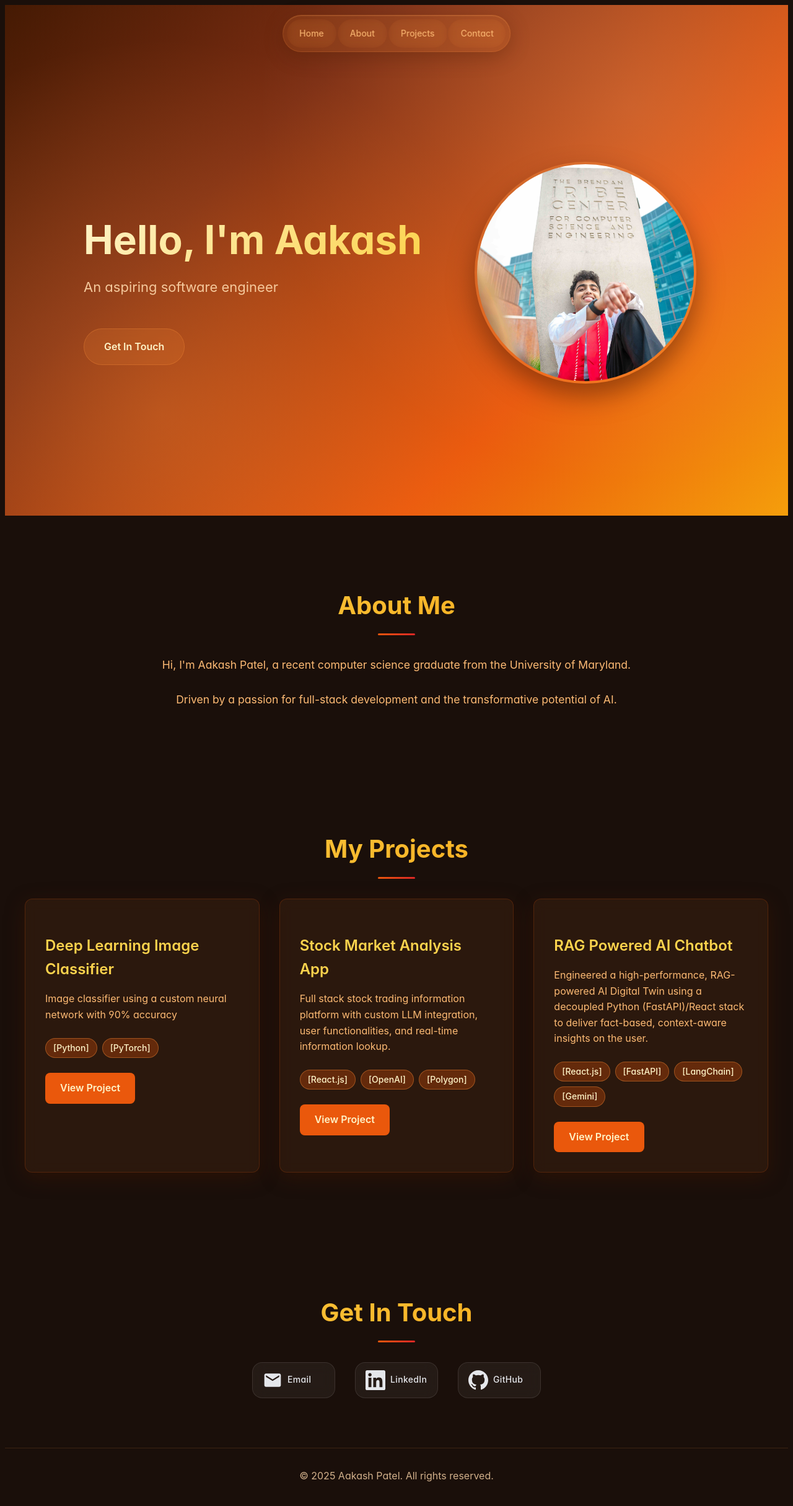
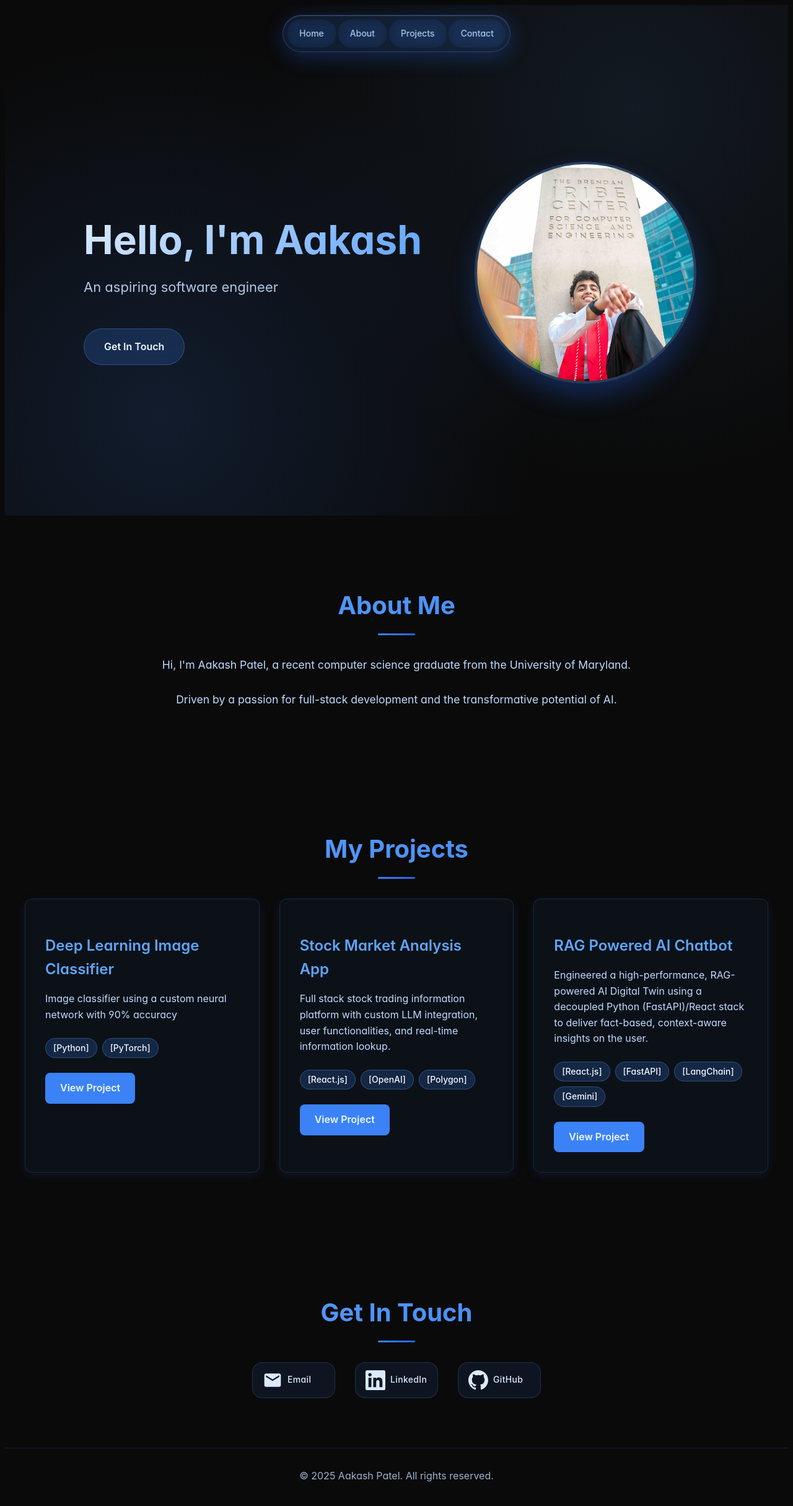
Before and after one commit to aakashPatel123345/Portfolio, a React (Vite) app: page / in a window 1280 px wide. Shown: the top 2430 px of the page at 62% size. Built offline with nearby package versions, Linux system fonts and the light colour scheme.

Commit message:
changing to blue theme

```diff
--- a/src/styles/components/about.css
+++ b/src/styles/components/about.css
@@ -1,8 +1,8 @@
-/* About section styles - Sunset Theme */
+/* About section styles - Dark Blue Theme */
 
 .about {
   padding: 5rem 0;
-  background-color: #1a0f0a;
+  background-color: #0a0a0a;
 }
 
 .about-container {
@@ -20,7 +20,7 @@
 .about-text {
   font-size: 1.1rem;
   line-height: 1.8;
-  color: #fdba74;
+  color: #bfdbfe;
   margin-bottom: 1.5rem;
 }
 
--- a/src/styles/components/contact.css
+++ b/src/styles/components/contact.css
@@ -1,8 +1,8 @@
-/* Minimal Contact section styles */
+/* Minimal Contact section styles - Dark Blue Theme */
 
 .contact {
   padding: 5rem 0;
-  background-color: #1a0f0a;
+  background-color: #0a0a0a;
 }
 
 .contact-container {
@@ -19,7 +19,7 @@
 
 .contact-description {
   font-size: 1.125rem;
-  color: #cbd5e1;
+  color: #bfdbfe;
   margin-bottom: 3rem;
   line-height: 1.6;
 }
@@ -37,12 +37,12 @@
   align-items: center;
   gap: 0.50em;
   padding: 0.75rem 1rem;
-  background: rgba(255, 255, 255, 0.05);
+  background: rgba(59, 130, 246, 0.1);
   backdrop-filter: blur(10px);
-  border: 1px solid rgba(255, 255, 255, 0.1);
+  border: 1px solid rgba(96, 165, 250, 0.2);
   border-radius: 1rem;
   text-decoration: none;
-  color: #e5e7eb;
+  color: #dbeafe;
   transition: all 0.3s cubic-bezier(0.4, 0, 0.2, 1);
   min-width: 100px;
   position: relative;
@@ -56,7 +56,7 @@
   left: -100%;
   width: 100%;
   height: 100%;
-  background: linear-gradient(90deg, transparent, rgba(255, 255, 255, 0.1), transparent);
+  background: linear-gradient(90deg, transparent, rgba(96, 165, 250, 0.2), transparent);
   transition: left 0.5s ease;
 }
 
@@ -66,9 +66,9 @@
 
 .contact-button:hover {
   transform: translateY(-4px);
-  background: rgba(255, 255, 255, 0.08);
-  border-color: rgba(255, 255, 255, 0.15);
-  box-shadow: 0 10px 25px rgba(0, 0, 0, 0.3);
+  background: rgba(59, 130, 246, 0.15);
+  border-color: rgba(96, 165, 250, 0.3);
+  box-shadow: 0 10px 25px rgba(37, 99, 235, 0.3);
 }
 
 .contact-icon {
@@ -89,18 +89,18 @@
 
 /* Individual button colors */
 .email-button:hover {
-  color: #f59e0b;
-  border-color: rgba(245, 158, 11, 0.3);
+  color: #60a5fa;
+  border-color: rgba(96, 165, 250, 0.4);
 }
 
 .linkedin-button:hover {
-  color: #f59e0b;
-  border-color: rgba(245, 158, 11, 0.3);
+  color: #60a5fa;
+  border-color: rgba(96, 165, 250, 0.4);
 }
 
 .github-button:hover {
-  color: #f59e0b;
-  border-color: rgba(245, 158, 11, 0.3);
+  color: #60a5fa;
+  border-color: rgba(96, 165, 250, 0.4);
 }
 
 /* Mobile responsive */
--- a/src/styles/components/footer.css
+++ b/src/styles/components/footer.css
@@ -1,9 +1,9 @@
-/* Footer styles - Sunset Theme */
+/* Footer styles - Dark Blue Theme */
 
 .footer {
-  background-color: #1a0f0a;
-  border-top: 1px solid rgba(251, 146, 60, 0.15);
-  color: #fed7aa;
+  background-color: #0a0a0a;
+  border-top: 1px solid rgba(96, 165, 250, 0.15);
+  color: #bfdbfe;
   padding: 2rem 0;
 }
 
--- a/src/styles/components/hero.css
+++ b/src/styles/components/hero.css
@@ -1,8 +1,8 @@
-/* Sophisticated Hero section styles - Sunset Theme */
+/* Sophisticated Hero section styles - Dark Blue Theme */
 
 .hero {
-  background: linear-gradient(135deg, #451a03 0%, #7c2d12 30%, #ea580c 70%, #f59e0b 100%);
-  color: #fef3c7;
+  background-color: #0a0a0a;
+  color: #dbeafe;
   padding: 6rem 0 3rem;
   min-height: 85vh;
   display: flex;
@@ -19,8 +19,8 @@
   right: 0;
   bottom: 0;
   background:
-    radial-gradient(circle at 20% 80%, rgba(251, 146, 60, 0.3) 0%, transparent 50%),
-    radial-gradient(circle at 80% 20%, rgba(255, 237, 213, 0.15) 0%, transparent 50%);
+    radial-gradient(circle at 20% 80%, rgba(59, 130, 246, 0.15) 0%, transparent 50%),
+    radial-gradient(circle at 80% 20%, rgba(96, 165, 250, 0.1) 0%, transparent 50%);
   pointer-events: none;
 }
 
@@ -48,7 +48,7 @@
   font-weight: 700;
   margin-bottom: 1.5rem;
   line-height: 1.1;
-  background: linear-gradient(135deg, #fef3c7 0%, #fcd34d 100%);
+  background: linear-gradient(135deg, #dbeafe 0%, #60a5fa 100%);
   -webkit-background-clip: text;
   -webkit-text-fill-color: transparent;
   background-clip: text;
@@ -59,27 +59,27 @@
   margin-bottom: 3rem;
   opacity: 0.9;
   line-height: 1.6;
-  color: #fed7aa;
+  color: #bfdbfe;
 }
 
 .hero-cta {
   display: inline-flex;
   align-items: center;
-  background: rgba(251, 146, 60, 0.15);
-  color: #fef3c7;
+  background: rgba(59, 130, 246, 0.2);
+  color: #eff6ff;
   padding: 1rem 2rem;
   border-radius: 50px;
   font-weight: 600;
   text-decoration: none;
   transition: all 0.4s cubic-bezier(0.4, 0, 0.2, 1);
   backdrop-filter: blur(10px);
-  border: 1px solid rgba(251, 146, 60, 0.3);
+  border: 1px solid rgba(96, 165, 250, 0.3);
 }
 
 .hero-cta:hover {
   transform: translateY(-3px);
-  background: rgba(251, 146, 60, 0.25);
-  box-shadow: 0 20px 40px rgba(124, 45, 18, 0.4);
+  background: rgba(59, 130, 246, 0.3);
+  box-shadow: 0 20px 40px rgba(37, 99, 235, 0.4);
 }
 
 .hero-image {
@@ -100,14 +100,14 @@
   left: 0;
   right: 0;
   bottom: 0;
-  background: rgba(69, 26, 3, 0.8);
+  background: rgba(37, 99, 235, 0.8);
   display: flex;
   align-items: center;
   justify-content: center;
   border-radius: 50%;
   opacity: 0;
   transition: opacity 0.3s ease;
-  color: #fcd34d;
+  color: #dbeafe;
   font-size: 0.875rem;
   font-weight: 500;
 }
@@ -121,18 +121,18 @@
   height: 350px;
   border-radius: 50%;
   object-fit: cover;
-  border: 4px solid rgba(251, 146, 60, 0.3);
+  border: 4px solid rgba(96, 165, 250, 0.3);
   box-shadow:
-    0 20px 40px rgba(69, 26, 3, 0.5),
-    inset 0 0 0 1px rgba(253, 186, 116, 0.2);
+    0 20px 40px rgba(37, 99, 235, 0.3),
+    inset 0 0 0 1px rgba(191, 219, 254, 0.2);
   transition: all 0.4s ease;
 }
 
 .profile-image:hover {
   transform: scale(1.05);
   box-shadow:
-    0 30px 60px rgba(69, 26, 3, 0.6),
-    inset 0 0 0 1px rgba(253, 186, 116, 0.3);
+    0 30px 60px rgba(37, 99, 235, 0.5),
+    inset 0 0 0 1px rgba(191, 219, 254, 0.3);
 }
 
 /* Mobile responsive */
--- a/src/styles/components/navbar.css
+++ b/src/styles/components/navbar.css
@@ -1,4 +1,4 @@
-/* Pill-shaped navigation component styles - Sunset Theme */
+/* Pill-shaped navigation component styles - Dark Blue Theme */
 
 .navbar {
   position: fixed;
@@ -14,20 +14,20 @@
 }
 
 .nav-pill {
-  background-color: rgba(251, 146, 60, 0.12);
+  background-color: rgba(59, 130, 246, 0.15);
   backdrop-filter: blur(24px);
-  border: 1px solid rgba(251, 146, 60, 0.2);
+  border: 1px solid rgba(96, 165, 250, 0.25);
   border-radius: 50px;
   padding: 0.375rem;
   display: flex;
   gap: 0.125rem;
   box-shadow:
-    0 8px 32px rgba(69, 26, 3, 0.3),
-    inset 0 1px 0 rgba(253, 186, 116, 0.2);
+    0 8px 32px rgba(37, 99, 235, 0.3),
+    inset 0 1px 0 rgba(191, 219, 254, 0.2);
 }
 
 .nav-pill-link {
-  color: rgba(253, 186, 116, 0.9);
+  color: rgba(191, 219, 254, 0.9);
   text-decoration: none;
   font-weight: 500;
   font-size: 0.875rem;
@@ -40,26 +40,26 @@
 }
 
 .nav-pill-link:hover {
-  color: #fef3c7;
-  background-color: rgba(251, 146, 60, 0.2);
+  color: #eff6ff;
+  background-color: rgba(96, 165, 250, 0.25);
   transform: translateY(-1px);
-  box-shadow: 0 4px 12px rgba(124, 45, 18, 0.3);
+  box-shadow: 0 4px 12px rgba(37, 99, 235, 0.4);
 }
 
 .nav-pill-link:active,
 .nav-pill-link.active {
-  background-color: rgba(234, 88, 12, 0.3);
-  color: #fef3c7;
+  background-color: rgba(59, 130, 246, 0.35);
+  color: #eff6ff;
   transform: scale(0.98) translateY(0);
 }
 
 /* Active state for current section */
 .nav-pill-link.current {
-  background-color: rgba(234, 88, 12, 0.3);
-  color: #fef3c7;
+  background-color: rgba(59, 130, 246, 0.35);
+  color: #eff6ff;
   box-shadow:
-    0 4px 16px rgba(124, 45, 18, 0.4),
-    inset 0 1px 0 rgba(253, 186, 116, 0.3);
+    0 4px 16px rgba(37, 99, 235, 0.5),
+    inset 0 1px 0 rgba(191, 219, 254, 0.3);
 }
 
 /* Mobile responsive */
--- a/src/styles/components/projects.css
+++ b/src/styles/components/projects.css
@@ -1,8 +1,8 @@
-/* Projects section styles - Sunset Theme */
+/* Projects section styles - Dark Blue Theme */
 
 .projects {
   padding: 5rem 0;
-  background-color: #1a0f0a;
+  background-color: #0a0a0a;
 }
 
 .projects-container {
@@ -19,20 +19,20 @@
 }
 
 .project-card {
-  background: rgba(251, 146, 60, 0.08);
-  backdrop-filter: blur(10px);
-  border: 1px solid rgba(234, 88, 12, 0.2);
+  background: rgba(59, 130, 246, 0.06);
+  backdrop-filter: blur(8px);
+  border: 1px solid rgba(96, 165, 250, 0.15);
   border-radius: 0.75rem;
-  box-shadow: 0 8px 32px rgba(69, 26, 3, 0.4);
+  box-shadow: 0 4px 16px rgba(37, 99, 235, 0.15);
   overflow: hidden;
   transition: all 0.3s ease;
 }
 
 .project-card:hover {
   transform: translateY(-5px);
-  background: rgba(251, 146, 60, 0.12);
-  box-shadow: 0 20px 40px rgba(69, 26, 3, 0.6);
-  border-color: rgba(234, 88, 12, 0.3);
+  background: rgba(59, 130, 246, 0.1);
+  box-shadow: 0 8px 24px rgba(37, 99, 235, 0.25);
+  border-color: rgba(96, 165, 250, 0.25);
 }
 
 .project-content {
@@ -42,12 +42,12 @@
 .project-title {
   font-size: 1.5rem;
   font-weight: 600;
-  color: #fcd34d;
+  color: #60a5fa;
   margin-bottom: 1rem;
 }
 
 .project-description {
-  color: #fdba74;
+  color: #bfdbfe;
   margin-bottom: 1.5rem;
   line-height: 1.6;
 }
@@ -60,9 +60,9 @@
 }
 
 .tech-tag {
-  background: rgba(234, 88, 12, 0.3);
-  color: #fef3c7;
-  border: 1px solid rgba(251, 146, 60, 0.4);
+  background: rgba(59, 130, 246, 0.2);
+  color: #eff6ff;
+  border: 1px solid rgba(96, 165, 250, 0.3);
   padding: 0.25rem 0.75rem;
   border-radius: 9999px;
   font-size: 0.875rem;
@@ -71,8 +71,8 @@
 
 .project-link {
   display: inline-block;
-  background-color: #ea580c;
-  color: #fef3c7;
+  background-color: #3b82f6;
+  color: #eff6ff;
   padding: 0.75rem 1.5rem;
   border-radius: 0.5rem;
   text-decoration: none;
@@ -81,7 +81,7 @@
 }
 
 .project-link:hover {
-  background-color: #dc2626;
+  background-color: #2563eb;
 }
 
 /* Mobile responsive */
--- a/src/styles/global.css
+++ b/src/styles/global.css
@@ -1,4 +1,4 @@
-/* Global styles and utilities - Sunset Theme */
+/* Global styles and utilities - Dark Blue Theme */
 
 /* App container */
 .app {
@@ -11,8 +11,8 @@
 body {
   font-family: 'Inter', 'SF Pro Display', system-ui, -apple-system, sans-serif;
   line-height: 1.6;
-  color: #fbbf24;
-  background-color: #1a0f0a;
+  color: #dbeafe;
+  background-color: #0a0a0a;
   font-feature-settings: 'cv02', 'cv03', 'cv04', 'cv11';
   font-optical-sizing: auto;
 }
@@ -35,9 +35,9 @@ html {
   font-weight: 700;
   text-align: center;
   margin-bottom: 3rem;
-  color: #fcd34d;
+  color: #60a5fa;
   position: relative;
-  background: linear-gradient(135deg, #fcd34d 0%, #f59e0b 100%);
+  background: linear-gradient(135deg, #60a5fa 0%, #3b82f6 100%);
   -webkit-background-clip: text;
   -webkit-text-fill-color: transparent;
   background-clip: text;
@@ -51,7 +51,7 @@ html {
   transform: translateX(-50%);
   width: 60px;
   height: 3px;
-  background: linear-gradient(135deg, #ea580c 0%, #dc2626 100%);
+  background: linear-gradient(135deg, #3b82f6 0%, #2563eb 100%);
   border-radius: 2px;
 }
 
@@ -76,12 +76,12 @@ html {
 }
 
 .btn-primary {
-  background-color: #ea580c;
-  color: #fef3c7;
+  background-color: #3b82f6;
+  color: #eff6ff;
 }
 
 .btn-primary:hover {
-  background-color: #dc2626;
+  background-color: #2563eb;
   transform: translateY(-2px);
 }
 
```
